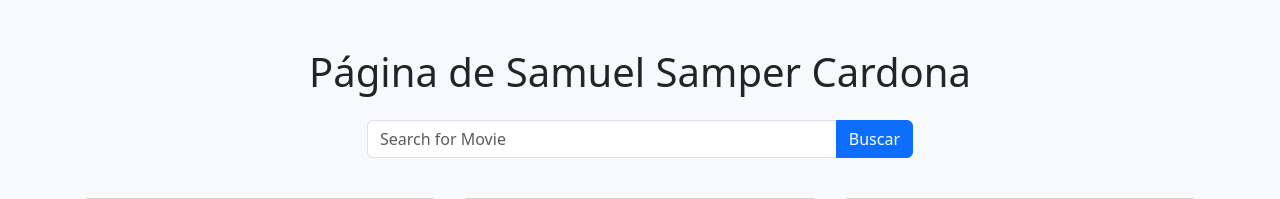
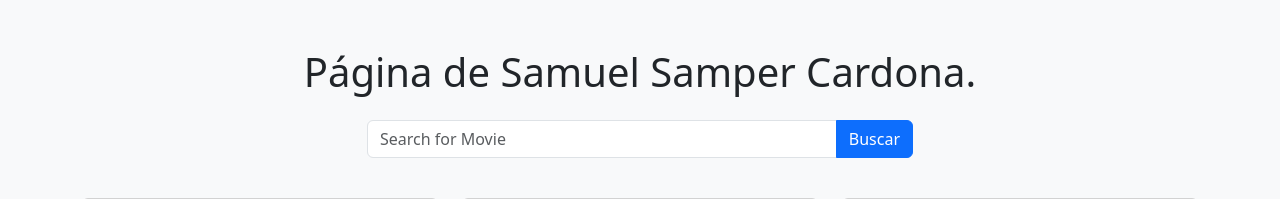
Before and after one commit to Ssamperc/P1-Taller1, a Django app: page / in a window 1280 px wide. Shown: the top 199 px of the page. Run offline with Django 5.2, Linux system fonts and the light colour scheme; data comes from the database, SQL or seed files in the repository.

```diff
--- a/movie/templates/home.html
+++ b/movie/templates/home.html
@@ -5,7 +5,7 @@
 <body class="bg-light">
 
   <div class="container my-5">
-    <h1 class="text-center mb-4">Página de Samuel Samper Cardona</h1>
+    <h1 class="text-center mb-4">Página de Samuel Samper Cardona.</h1>
 
     <!-- Formulario de búsqueda -->
     <div class="row justify-content-center mb-4">
```
